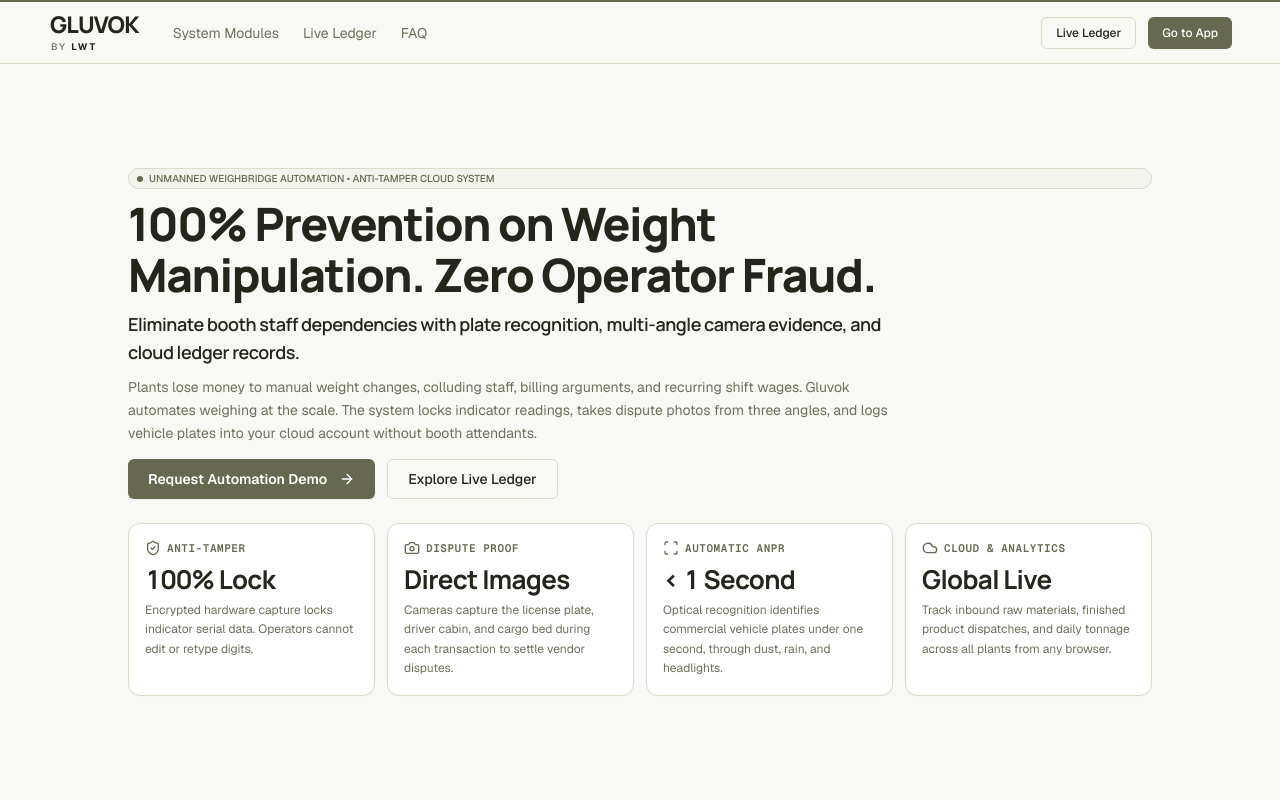
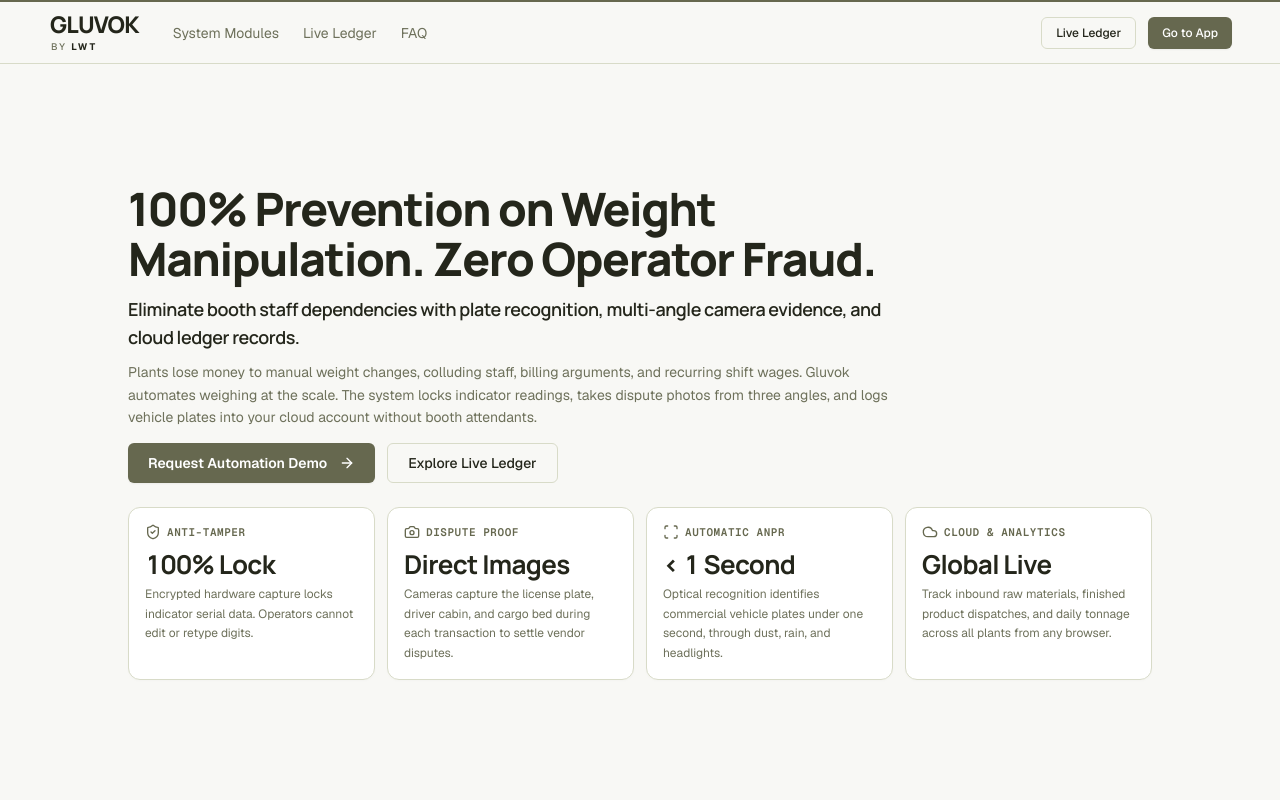
Before and after one commit to soumillathey/gluvok_Landing, a Next.js app: page / in a window 1280 px wide. Shown: the top 800 px of the page. Built offline with nearby package versions, Linux system fonts and the light colour scheme.

Commit message:
Remove unmanned weighbridge automation badge from hero

```diff
--- a/app/page.tsx
+++ b/app/page.tsx
@@ -187,11 +187,6 @@
             2. HERO SECTION (Editorial Serif Heading + Clean Sans Body)
         ───────────────────────────────────────────────────────────── */}
         <section className="min-h-[calc(100vh-4rem)] flex flex-col justify-center px-6 lg:px-16 py-6 sm:py-8 max-w-6xl mx-auto w-full">
-          <div className="inline-flex items-center gap-1.5 px-2 py-0.5 rounded-full bg-[var(--olive-wash)] border border-[var(--olive-border)] text-[10px] font-sans font-medium text-[var(--olive-text)] mb-2.5 transition-colors duration-200">
-            <span className="size-1.5 rounded-full bg-[var(--olive-accent)] inline-block transition-colors duration-200" aria-hidden="true" />
-            UNMANNED WEIGHBRIDGE AUTOMATION • ANTI-TAMPER CLOUD SYSTEM
-          </div>
-
           <h1 className="font-heading font-extrabold text-3xl sm:text-4xl lg:text-[46px] leading-[1.1] tracking-[-0.03em] text-[var(--text-primary)] mb-2.5 max-w-4xl text-balance">
             100% Prevention on Weight Manipulation. Zero Operator Fraud.
           </h1>
```
